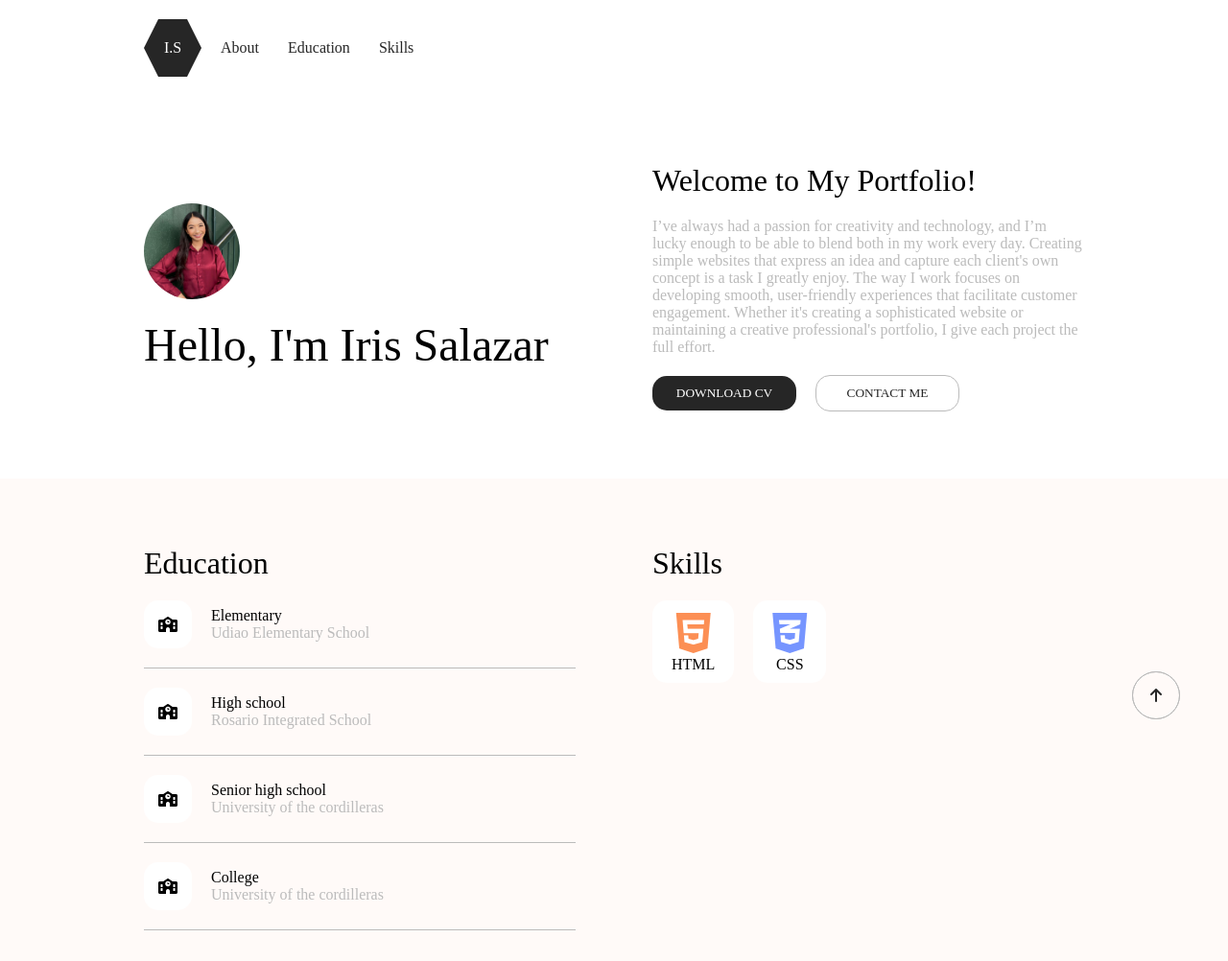
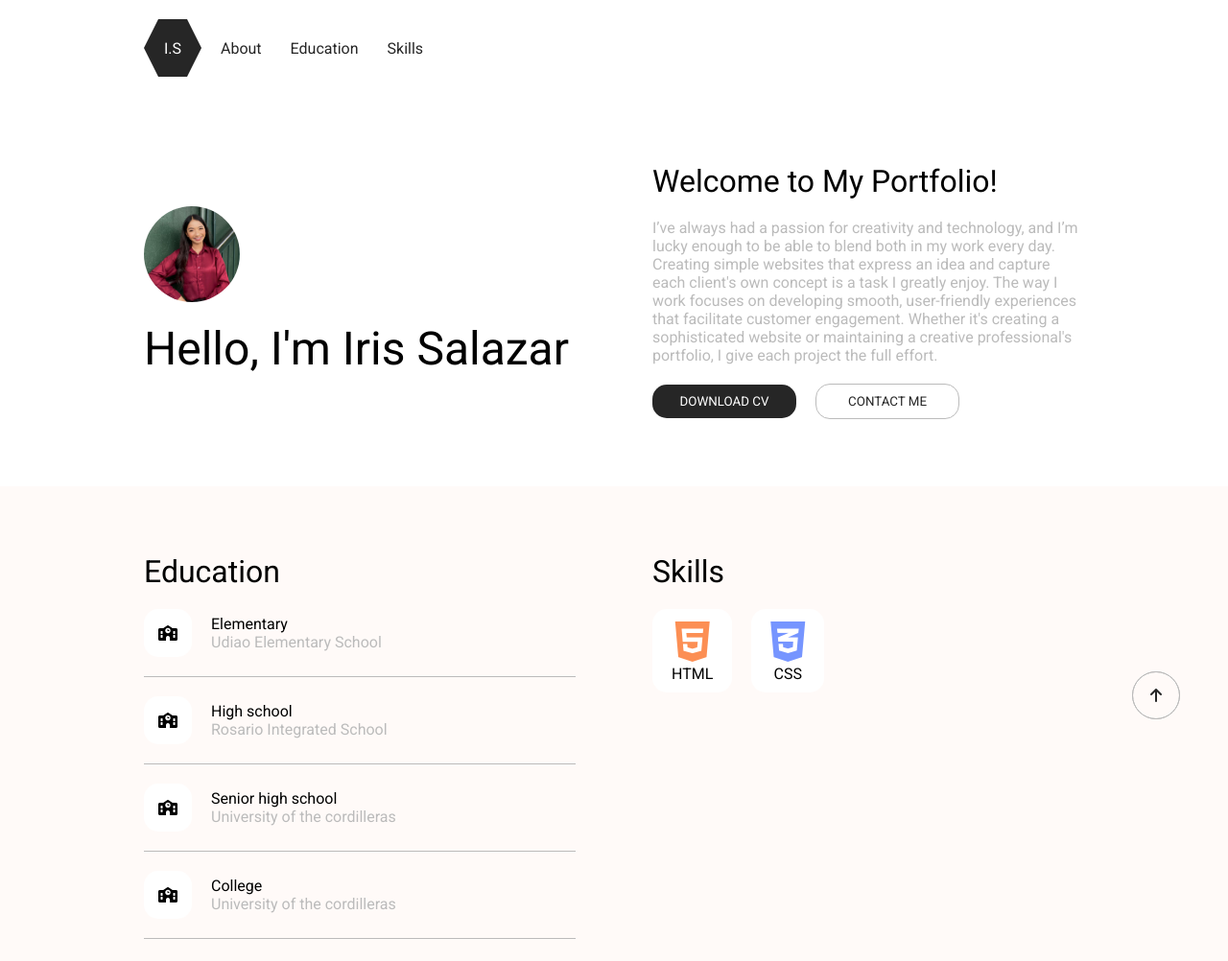
Before and after one commit to SalazarIris/portfolio, a plain HTML site: page index.html in a window 1280 px wide. Shown: the top 1002 px of the page at 96% size. Drawn offline with Linux system fonts and the light colour scheme.

Commit message:
Update style.css

```diff
--- a/css/style.css
+++ b/css/style.css
@@ -20,7 +20,7 @@
 	padding: 0;
 	margin: 0;
 	box-sizing: border-box;
-	font-family: "Times New Roman", serif;
+	font-family: "Roboto", sans-serif;
 	font-style: normal;
 	text-decoration: none;
 	list-style: none;
```
